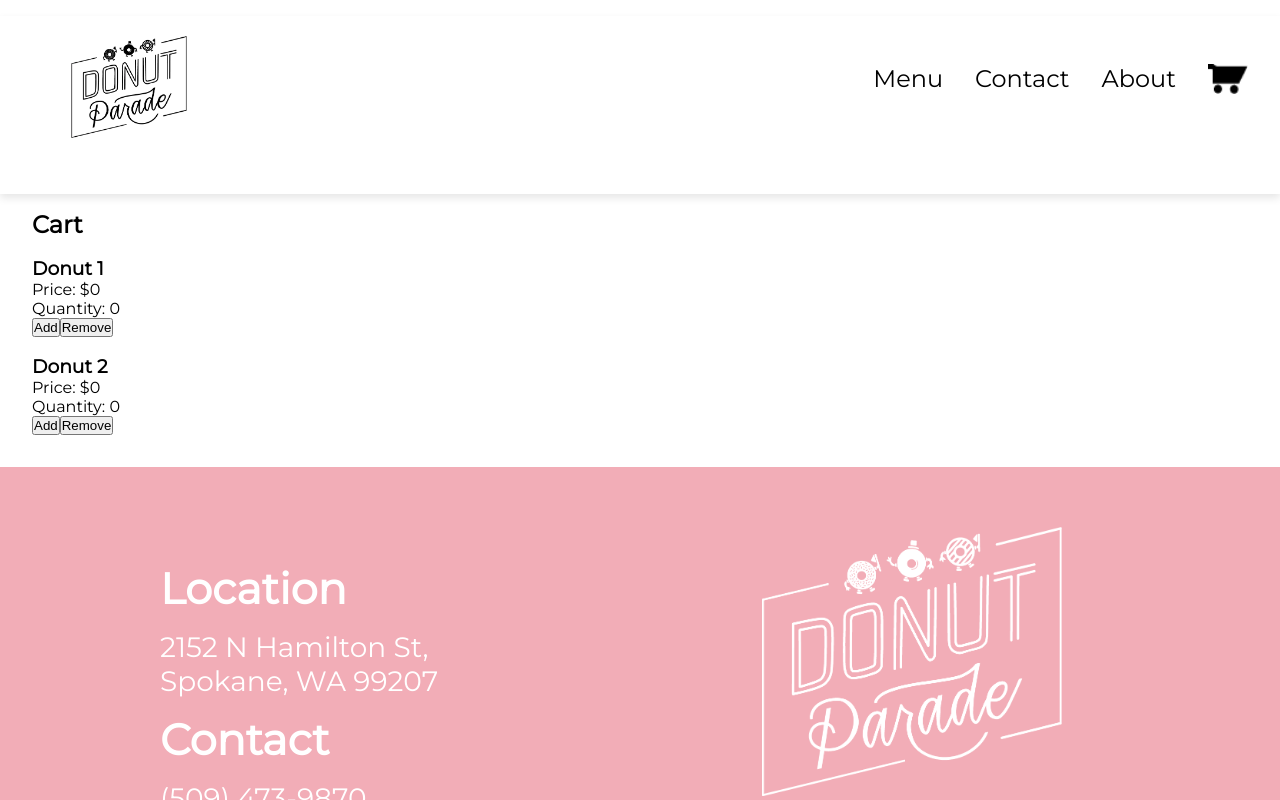
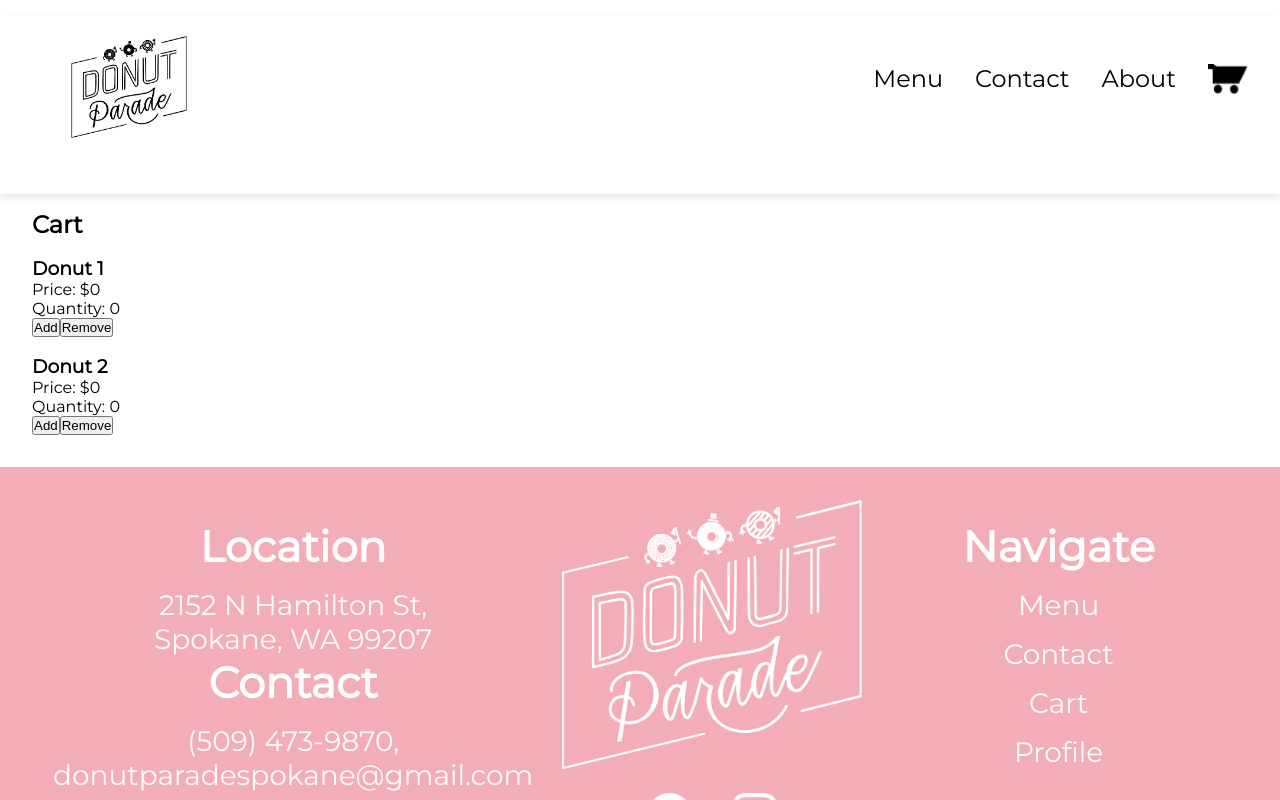
Before and after one commit to CSCD488-Winter2024/project-description-user-stories-and-glossary-project-unknown, a React (Vite) app in the folder DonutParade/: page /cart in a window 1280 px wide. Built offline with nearby package versions, Linux system fonts and the light colour scheme; no server answers; the database is empty.

Commit message:
finished linking everything and centering issues

```diff
--- a/DonutParade/src/components/Footer.jsx
+++ b/DonutParade/src/components/Footer.jsx
@@ -17,7 +17,10 @@ function Footer() {
     </div>
 
     <div class="middle-footer">
-        <img src={DonutParadeLogoWhite} alt="DonutParade" />
+        <a href="/">
+            <img src={DonutParadeLogoWhite} alt="DonutParade" />
+        </a>
+
         <div class="social-media">
             <a href="https://www.facebook.com/donutparadespokane/">
                 <img src={FacebookLogo} alt="Facebook" />
@@ -31,10 +34,10 @@ function Footer() {
 
     <div class="right-footer">
         <h1>Navigate</h1>
-        <p><a href="#">Menu</a></p>
-        <p><a href="#">Contact</a></p>
-        <p><a href="#">Cart</a></p>
-        <p><a href="#">Profile</a></p>
+        <p><a href="/menu">Menu</a></p>
+        <p><a href="/contact">Contact</a></p>
+        <p><a href="/cart">Cart</a></p>
+        <p><a href="/profile">Profile</a></p>
     </div>
 
 </div>
--- a/DonutParade/src/styles/Footer.css
+++ b/DonutParade/src/styles/Footer.css
@@ -1,9 +1,4 @@
 @import url("https://fonts.googleapis.com/css2?family=Montserrat&display=swap");
-
-* {
-    margin: 0;
-    padding: 0;
-}
 
 .Footer {
     background-color: #F2ADB7;
@@ -15,15 +10,15 @@
 }
 
 .Footer a {
-    color: white;
+    color : white;
 }
 
 .left-footer,
 .middle-footer,
 .right-footer {
-    margin: 2em;
     flex: 1;
     text-align: center;
+    margin: 5px;
 }
 
 .middle-footer img {
@@ -31,7 +26,6 @@
     max-width: 300px;
     height: auto;
     margin-top: -20px;
-
 }
 
 .social-media {
@@ -47,52 +41,28 @@
     margin: 0 20px;
 }
 
-.left-footer h1 {
-    margin-top: 15px;
-    margin-bottom: 15px;
-    font-family: Montserrat;
+.left-footer h1,
+.right-footer h1 {
+    font-family: Montserrat, sans-serif;
     font-size: 43px;
     font-weight: 900;
     color: #ffffff;
     text-shadow: 2px 2px 4px rgba(0, 0, 0, 0);
-    text-align: left;
 }
 
-.right-footer h1 {
-    margin-top: 15px;
-    font-family: Montserrat;
-    font-size: 43px;
-    font-weight: 900;
-    color: #ffffff;
-    text-shadow: 2px 2px 4px rgba(0, 0, 0, 0);
-    text-align: right;
-}
-
-
-.left-footer p {
-    width: 100%;
-    color: #FFF;
-    font-family: Montserrat;
+.left-footer p,
+.right-footer p {
+    font-family: Montserrat, sans-serif;
     font-size: 28px;
     font-style: light;
     font-weight: 100;
-    text-align: left;
-    margin-top: 10px;
-}
-
-.right-footer p {
-    width: 100%;
-    color: #FFF;
-    font-family: Montserrat;
-    font-size: 28px;
-    font-style: light;
-    font-weight: 100;
-    text-align: right;
+    color: #fdfdfd;
+    text-align: center;
     margin-top: 15px;
 }
 
-@media screen and (min-width: 768px) {
+@media screen and (max-width: 768px) {
     .Footer {
-        padding: 3em 10%;
+        flex-direction: column;
     }
 }
```
